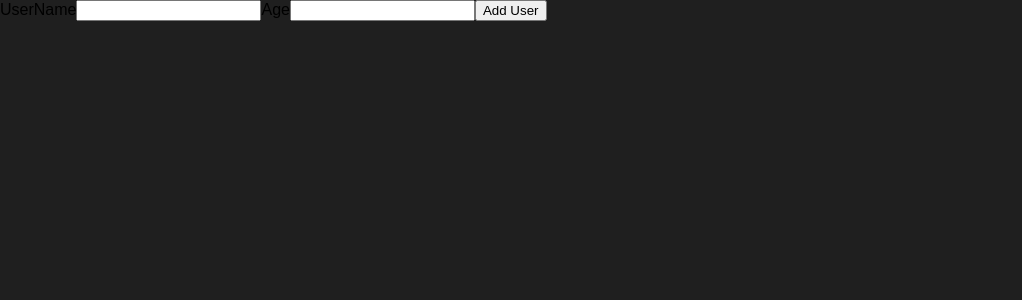
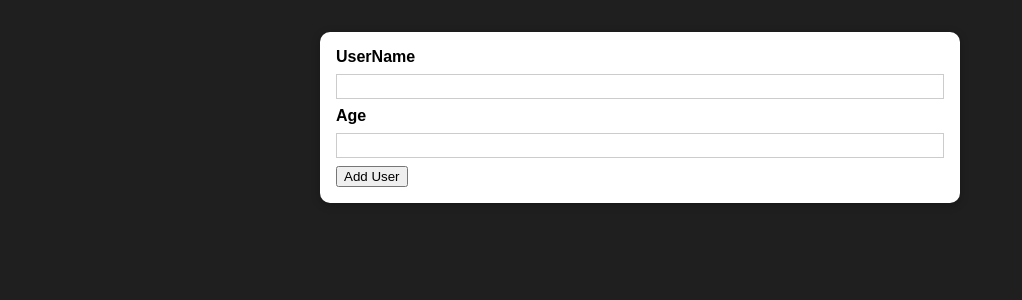
Before and after one commit to AliFarahmand1993/user-react-app, a React (Create React App) app: page / in a window 1280 px wide. Shown: the top 300 px of the page, without its empty margins (0-1022 px from the left). Built offline with nearby package versions, Linux system fonts and the light colour scheme.

Commit message:
add card component
add card component
add Card.module.css
add AddUser.module.css

```diff
--- /dev/null
+++ b/src/Components/Ui/Card.js
@@ -0,0 +1,11 @@
+import React from 'react'
+import classes from './Card.module.css'
+
+const Card = (props) => {
+  return (
+   <div className={`${classes.card} ${props.className}`}>{props.children}</div>
+
+  )
+}
+
+export default Card
--- /dev/null
+++ b/src/Components/Ui/Card.module.css
@@ -0,0 +1,5 @@
+.card {
+    background: white;
+    box-shadow: 0 2px 8px rgba(0, 0, 0, 0.26);
+    border-radius: 10px;
+  }
--- a/src/Components/Users/AddUser.js
+++ b/src/Components/Users/AddUser.js
@@ -1,13 +1,16 @@
 import React from 'react'
+import Card from '../Ui/Card'
+import classes from './AddUser.module.css'
 
 const AddUser = (props) => {
 
-const addUserHandler = (event) =>{
+    const addUserHandler = (event) => {
         event.preventDefault();
     };
 
 
     return (
+        <Card className={classes.input}>
             <form onClick={addUserHandler}>
                 <label htmlFor='username'>UserName</label>
                 <input id='username' type="text"></input>
@@ -15,6 +18,7 @@
                 <input id='age' type="number"></input>
                 <button>Add User</button>
             </form>
+        </Card>
     )
 }
 
--- /dev/null
+++ b/src/Components/Users/AddUser.module.css
@@ -0,0 +1,26 @@
+.input {
+    margin: 2rem auto;
+    padding: 1rem;
+    width: 90%;
+    max-width: 40rem;
+  }
+
+  .input label {
+    display: block;
+    font-weight: bold;
+    margin-bottom: 0.5rem;
+  }
+
+  .input input {
+    font: inherit;
+    display: block;
+    width: 100%;
+    border: 1px solid #ccc;
+    padding: 0.15rem;
+    margin-bottom: 0.5rem;
+  }
+
+  .input input:focus {
+    outline: none;
+    border-color: #4f005f;
+  }
```
Lines whose indentation alone changed are shown as unchanged.
